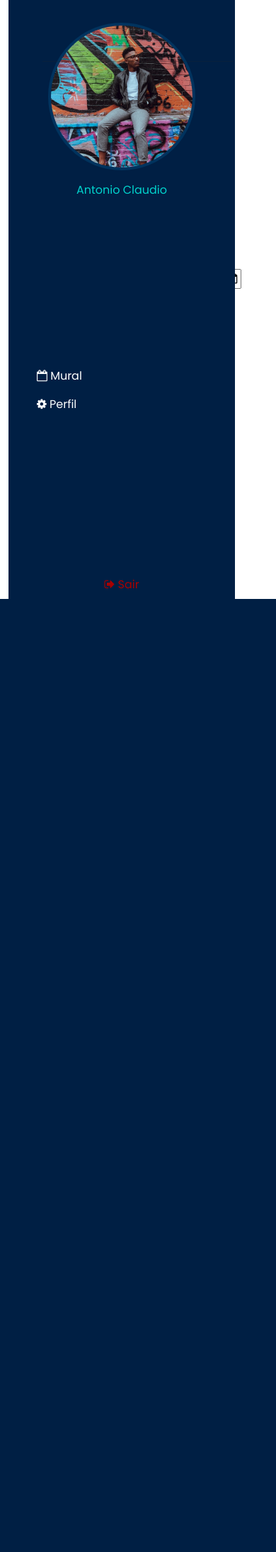
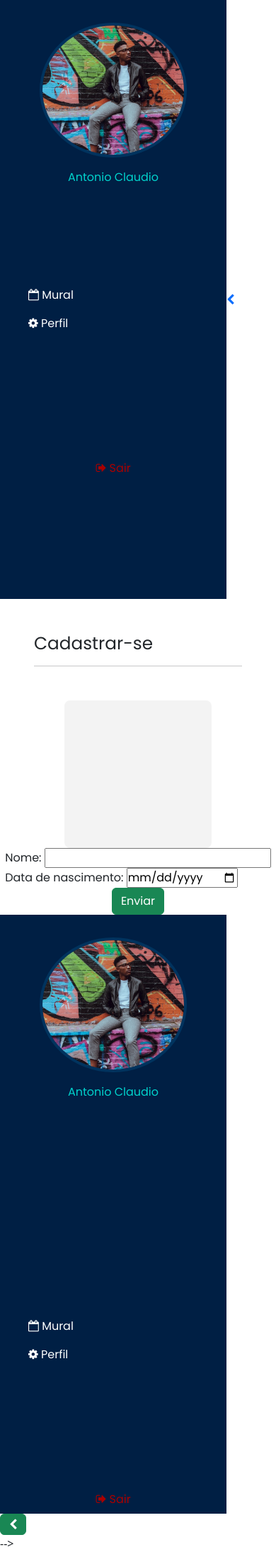
Before and after one commit to antonioclaudioofc/list-happybirthday, a Django app: page /cadastra-se in a window 390 px wide. Shown: the whole page at 71% size. Before the commit the page ends 844 px from the top, so only its background shows below. Run offline with Django 4.2, Linux system fonts and the light colour scheme; some libraries are stand-ins or nearby versions.

Commit message:
update templates

```diff
--- a/accounts/static/css/styles.css
+++ b/accounts/static/css/styles.css
@@ -27,7 +27,7 @@
     margin-inline: auto;
     object-fit: cover;
     width: 208px;
-    height: 208px;
+    height: 50%;
     border-radius: 50%;
     border: 4px solid #00335E;
 
--- a/accounts/templates/base.html
+++ b/accounts/templates/base.html
@@ -19,10 +19,53 @@
     </style>
   </head>
   <body>
-   <div class="container-fluid">
+    <section class="row">
+
+      <header class="col-md-3 d-flex align-items-center my-auto">
+
+        <nav class="sidebar d-flex flex-column">
+
+          <figure class="d-flex flex-column">
+            <img class="image-profile" src="{% static 'img/perfil.jpg' %}" alt="Foto de perfil">
+            <figcaption>Antonio Claudio</figcaption>
+          </figure>
+
+          <ul class="navbar-nav">
+            <li class="nav-item">
+              <a href="{% url 'accounts:index' %}" class="nav-link" href="#">
+                <i class="fa fa-calendar-o "></i>
+                Mural
+              </a>
+            </li>
+            <li class="nav-item">
+              <a href="{% url 'accounts:profile' %}" class="nav-link" href="#">
+                <i class="fa fa-cog mr-4"></i>
+                Perfil
+              </a>
+            </li>
+          </ul>
+
+          <a class="nav-link out" href="#">
+            <i class="fa fa-sign-out"></i>
+            Sair
+          </a>
+
+        </nav>
+
+        <a href="#">
+          <i class="fa fa-chevron-left"></i>
+        </a>
+
+      </header>
+
+      <main class="col-md-9">
+        {% block context %}{% endblock %}
+       </main>
+
+    </section>
      <div class="row">
-       <div class="col-lg-3 col-md-3">
-         <nav class="sidebar position-fixed d-flex flex-column justify-content-between">
+       <div class="col-md-3 flex-column">
+           <nav class="sidebar d-flex flex-column justify-content-between">
             <figure class="d-flex flex-column">
               <img class="image-profile" src="{% static 'img/perfil.jpg' %}" alt="Foto de perfil">
               <figcaption>Antonio Claudio</figcaption>
@@ -50,13 +93,12 @@
               </li>
             </ul>
           </nav>
+          <i class="fa fa-chevron-left btn btn-success"></i>
        </div>
-       <div class="col-lg-9 col-md-9">
-         <main>
-          {% block context %}{% endblock %}
-         </main>
+       <div class="col-md-9">
+
        </div>
      </div>
-   </div>
+   </div> -->
   </body>
 </html>
--- a/accounts/templates/register.html
+++ b/accounts/templates/register.html
@@ -1,21 +1,22 @@
 {% extends 'base.html' %}
 
 {% block context %}
-<a href="{% url 'accounts:index' %}">
-  <i class="mx-5 mt-2 fa fa-chevron-circle-left"></i>
-</a>
+<section class="mt-5 mx-5">
 
-<section class="mt-3 mx-5">
-  <h2>Registrar</h2>
-  <hr />
+    <h2>
+      Cadastrar-se
+    </h2>
+    <hr>
+
 </section>
 
 <form
   method="post"
-  class="row g-3 flex-column justify-content-center align-items-center"
+  class="mt-5 d-flex flex-column align-items-center"
 >
   {% csrf_token %}
   <div class="quads"></div>
+
   <fieldset class="">
     {{ form.non_field_errors }}
 
@@ -31,5 +32,7 @@
       <button type="submit" class="btn btn-success mx-5">Enviar</button>
     </div>
   </fieldset>
+
 </form>
+
 {% endblock %}
```
Also changed, not shown: accounts/templates/index.html (+7 -4 lines), accounts/models.py (line endings or trailing spaces), db.sqlite3. Lines whose indentation alone changed are shown as unchanged.
